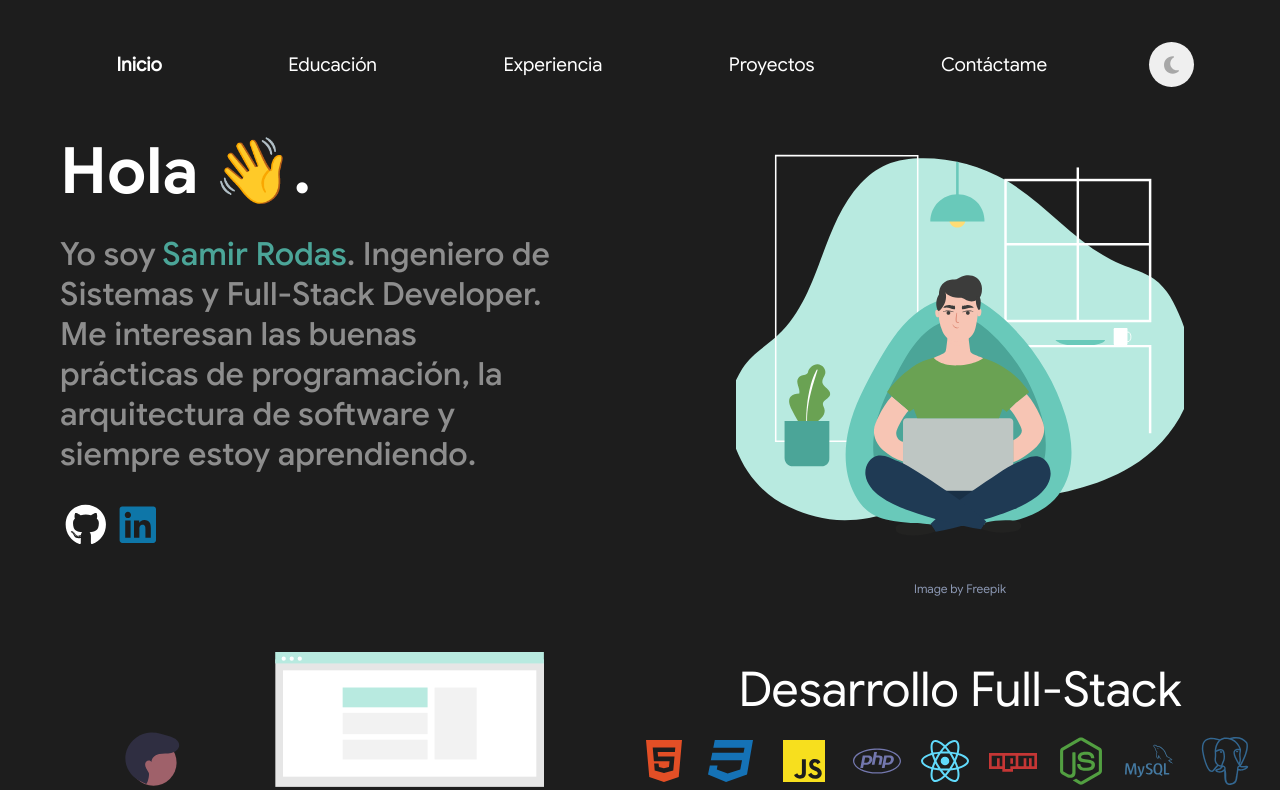
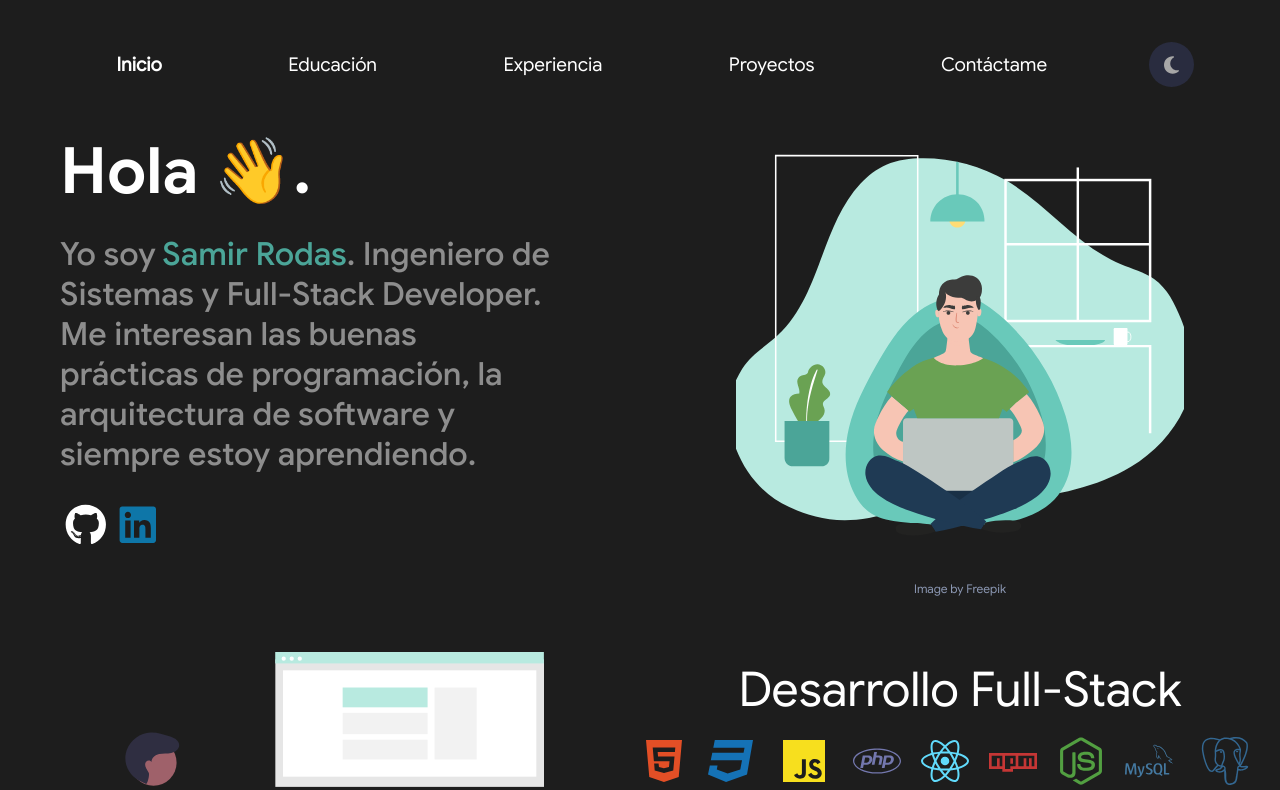
Before and after one commit to serodas/my-portfolio-react-typescript, a React (Vite) app: page / in a window 1280 px wide. Shown: the top 790 px of the page. Built offline with nearby package versions, Linux system fonts and the light colour scheme; a web font is replaced by a local one.

Commit message:
Add hover in button theme icon

```diff
--- a/src/sections/layout/header/Header.module.scss
+++ b/src/sections/layout/header/Header.module.scss
@@ -91,12 +91,30 @@
 	font-weight: bold;
 }
 
-.button_theme_icon {
+.button_dark_icon {
 	border: none;
 	outline: none;
 	height: 45px;
 	width: 45px;
 	border-radius: 50%;
+	cursor: pointer;
+}
+
+.button_light_icon {
+	border: none;
+	outline: none;
+	height: 45px;
+	width: 45px;
+	border-radius: 50%;
+	cursor: pointer;
+}
+
+.button_dark_icon:hover {
+	box-shadow: rgb(100, 100, 100) 0px 3px 8px;
+}
+
+.button_light_icon:hover {
+	box-shadow: rgb(247, 215, 116) 0px 3px 8px;
 }
 
 @media (max-width: 684px) {
--- a/src/sections/layout/header/Header.tsx
+++ b/src/sections/layout/header/Header.tsx
@@ -102,7 +102,13 @@ export const Header = ({
 							</NavLink>
 						</li>
 						<li>
-							<button className={styles.button_theme_icon} onClick={handleToggleTheme}>
+							<button
+								className={
+									theme.name === "dark" ? styles.button_dark_icon : styles.button_light_icon
+								}
+								style={{ backgroundColor: theme.name === "dark" ? "#292c3f" : "#7cd1f7" }}
+								onClick={handleToggleTheme}
+							>
 								{themeIcon}
 							</button>
 						</li>
```
